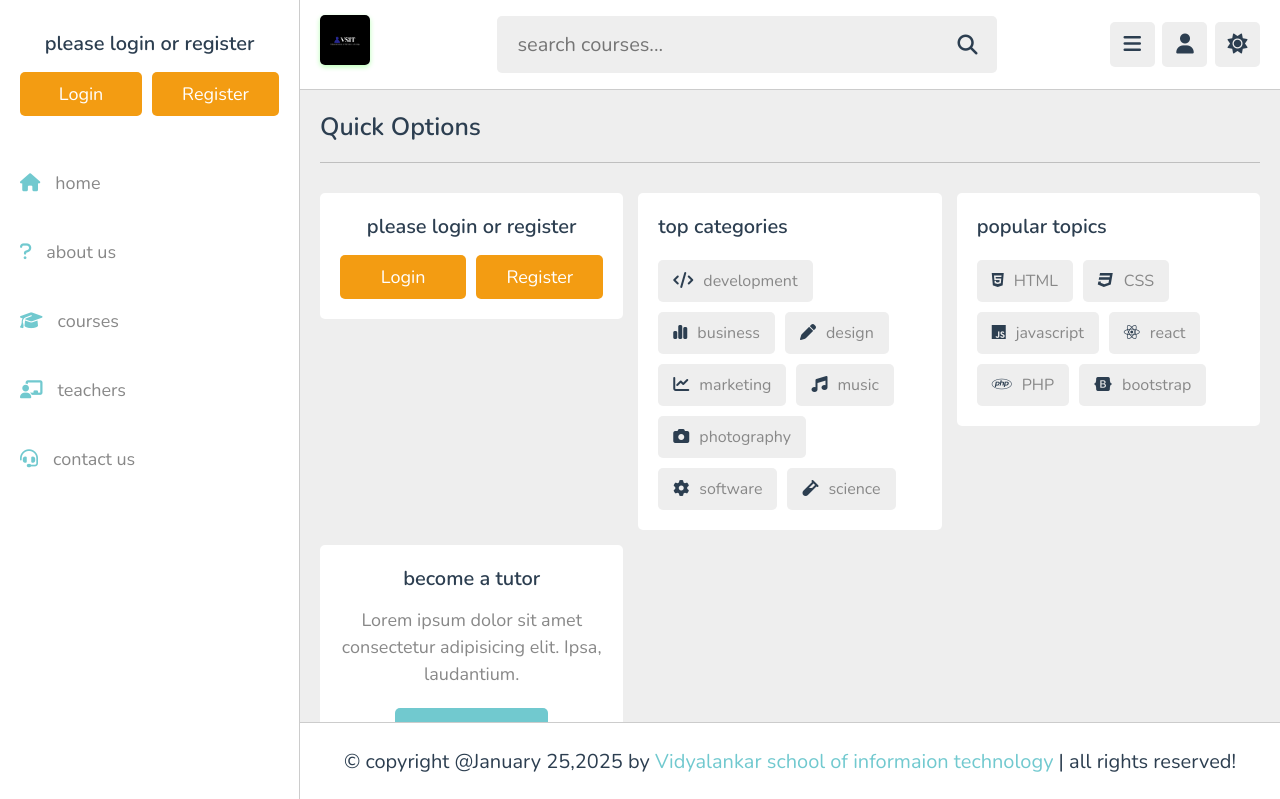
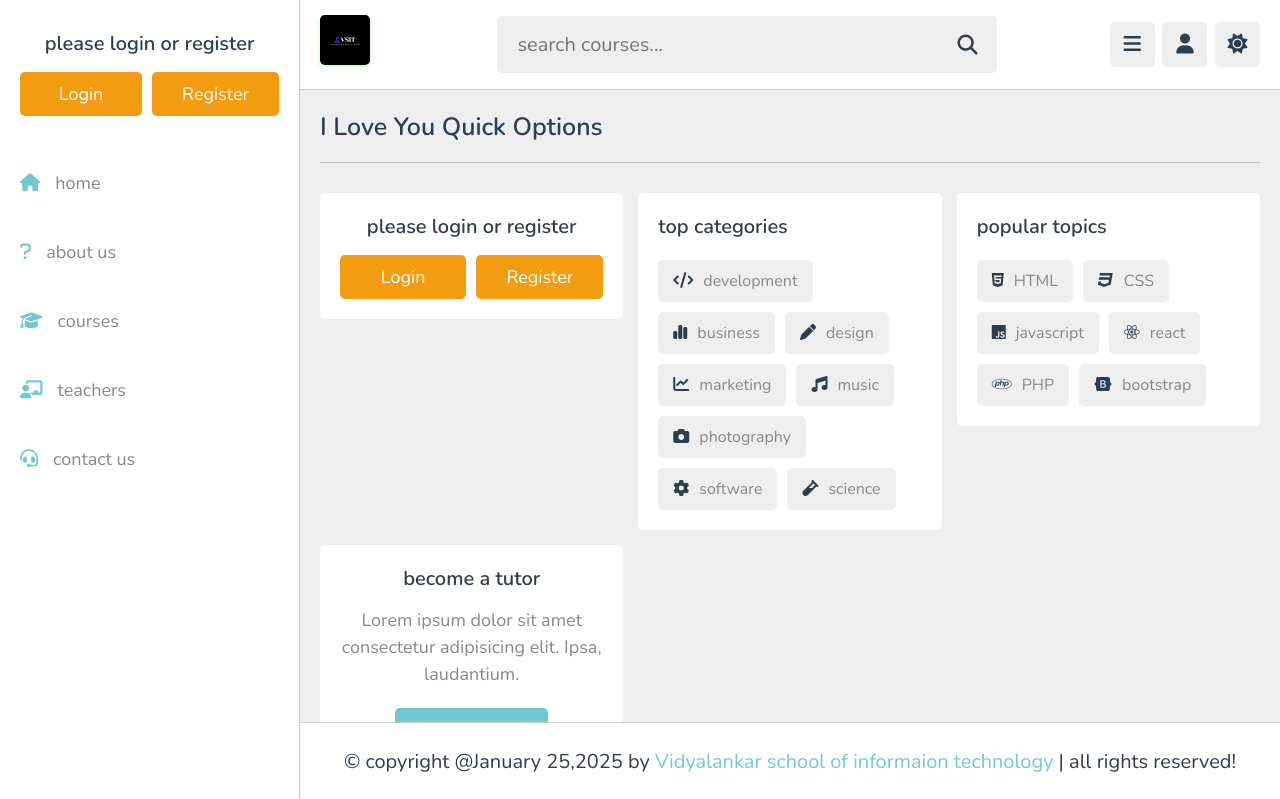
Before and after one commit to p-udaykiran/college-project, a PHP site: page /home.php in a window 1280 px wide. Shown: the top 799 px of the page. Run offline with PHP 8.4, Linux system fonts and the light colour scheme; data that the repository does not hold is empty.

Commit message:
Update home.php

```diff
--- a/home.php
+++ b/home.php
@@ -45,7 +45,7 @@ $total_bookmarked = $select_bookmark->rowCount();
 
 <section class="quick-select">
 
-   <h1 class="heading"> quick options</h1>
+   <h1 class="heading"> I love you quick options</h1>
 
    <div class="box-container">
 
```
